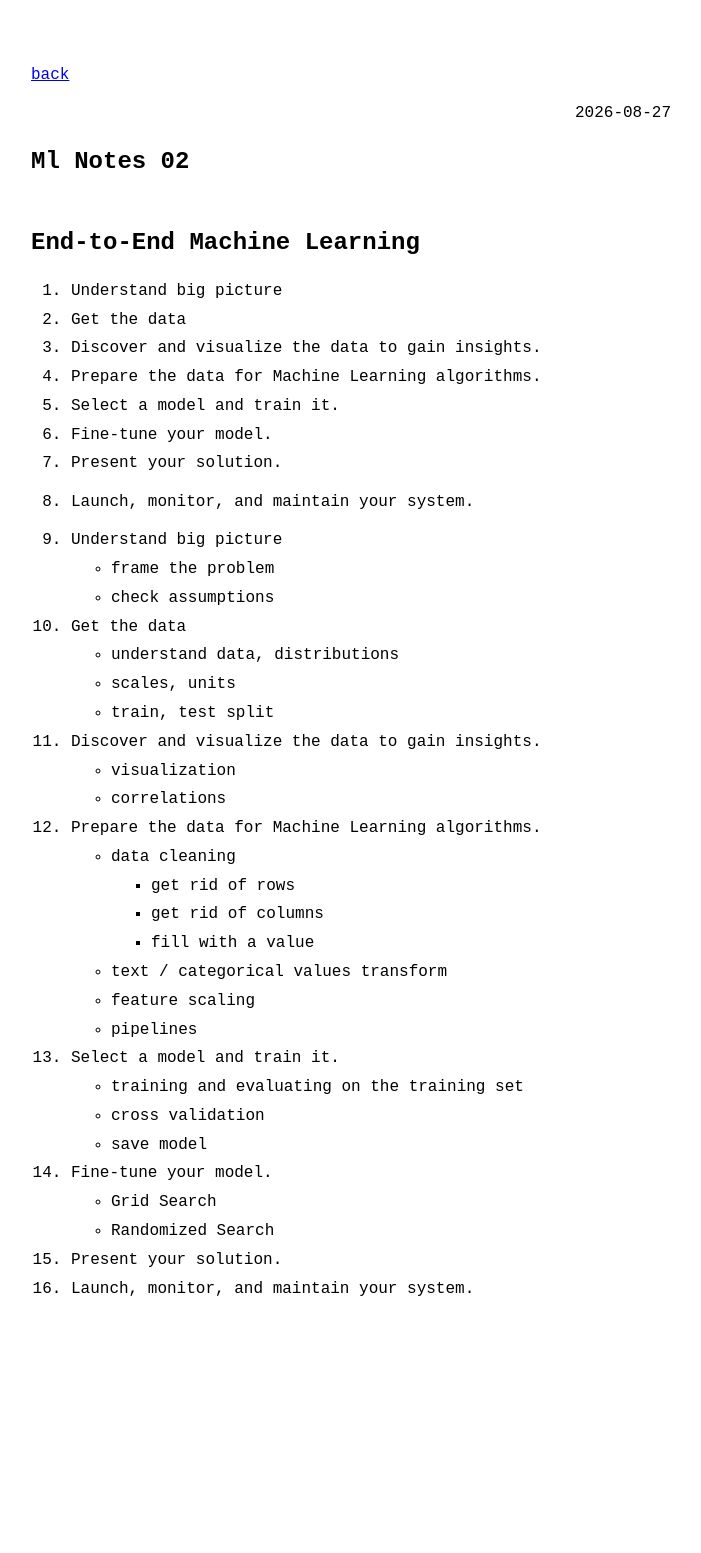
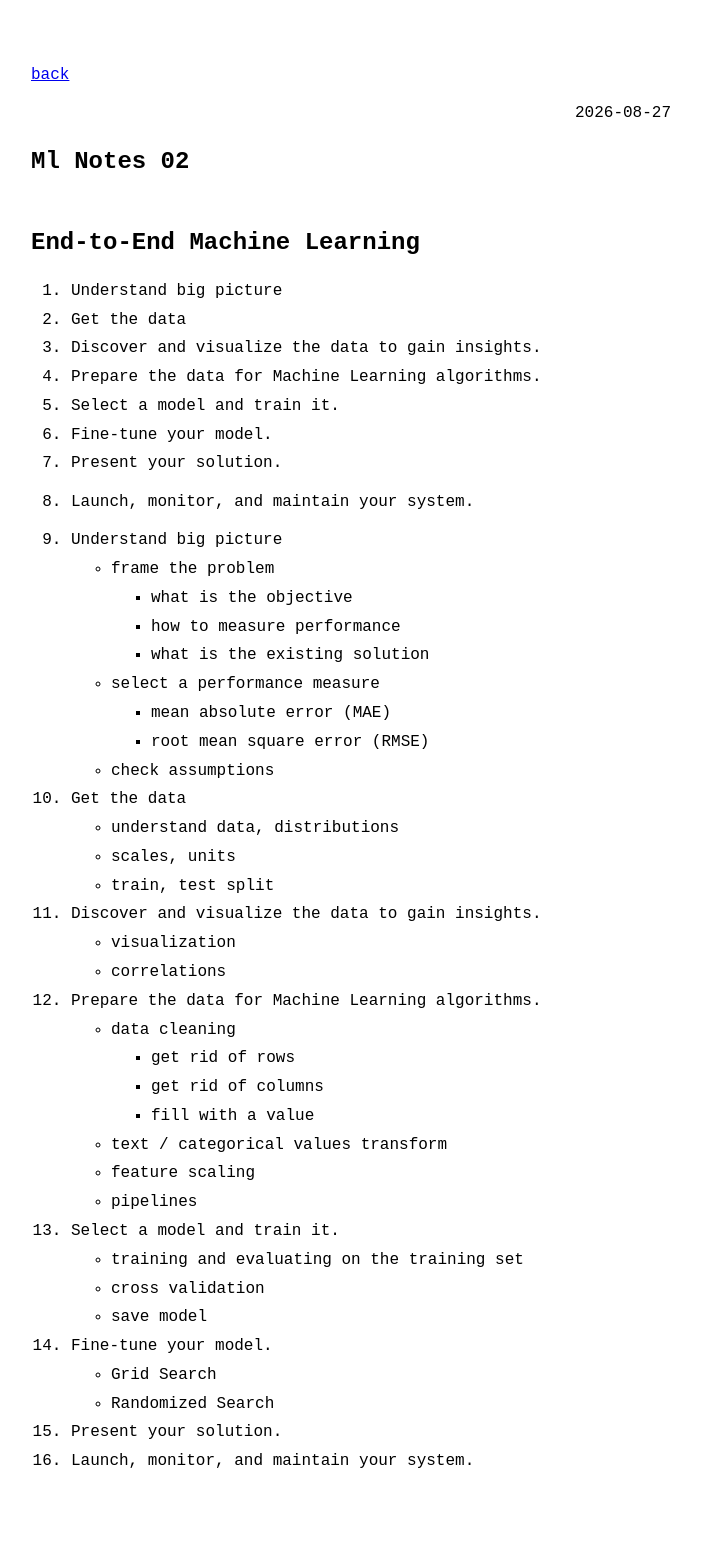
Before and after one commit to VallarasuS/Vallarasu.in, a Jekyll site: the page built from docs/_posts/2026-08-27-ml-notes-02.md, in a window 1280 px wide. Shown: the whole page, without its empty margins (289-990 px from the left). Built offline with Jekyll 4.4.1, drawn with Linux system fonts in a browser that asks for light colours; before the commit the page ends 1380 px from its top, so only the background shows below that.

Commit message:
ml motes

```diff
--- a/docs/_posts/2026-08-27-ml-notes-02.md
+++ b/docs/_posts/2026-08-27-ml-notes-02.md
@@ -16,6 +16,12 @@ category: Books
 
 1. Understand big picture
     - frame the problem
+        - what is the objective
+        - how to measure performance
+        - what is the existing solution
+    - select a performance measure
+        - mean absolute error (MAE)
+        - root mean square error (RMSE)
     - check assumptions
 1. Get the data
     - understand data, distributions
```
Also changed, not shown: docs/_posts/2026-08-27-ml-notes-01.md (+1 -0 lines).
